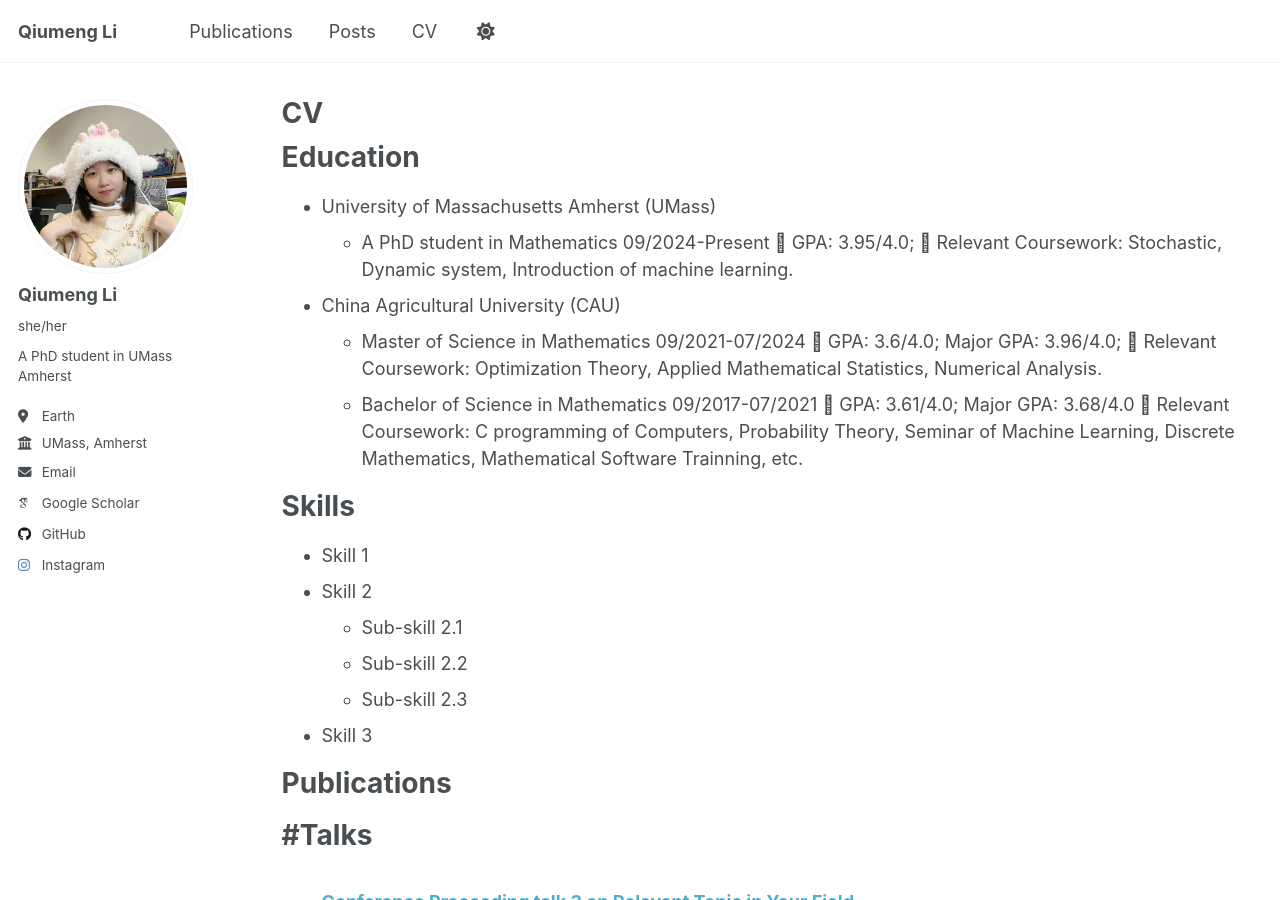
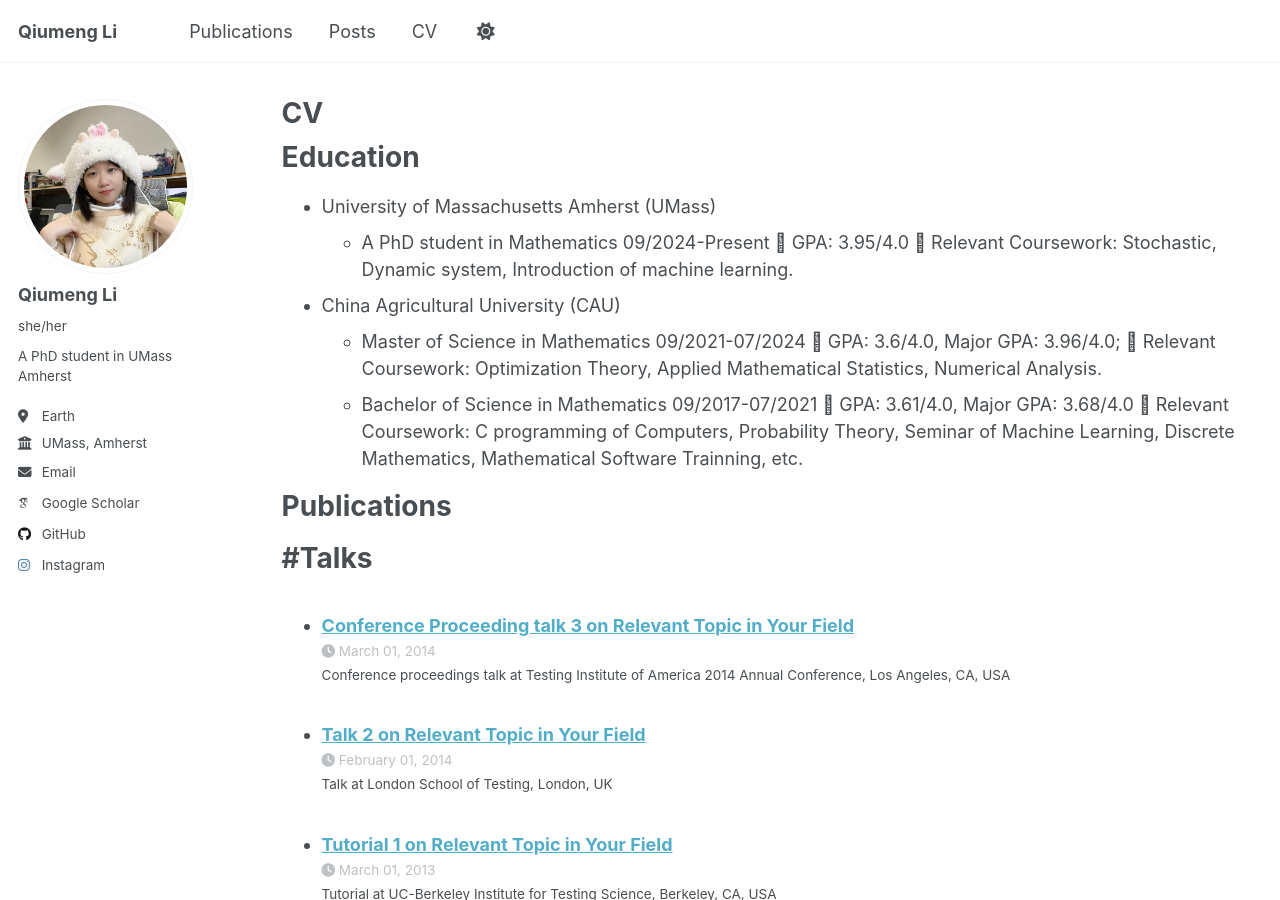
Before and after one commit to qiumengli521/qiumengli521.github.io, a Jekyll site: the page built from _pages/cv.md, in a window 1280 px wide and 900 px high. Built offline with Jekyll 4.4.1, drawn with Linux system fonts in a browser that asks for light colours; some web fonts are replaced; a script that is not in the unit is left out.

Commit message:
Update cv.md

```diff
--- a/_pages/cv.md
+++ b/_pages/cv.md
@@ -13,26 +13,15 @@ Education
 ======
 * University of Massachusetts Amherst (UMass)
   * A PhD student in Mathematics                                                   09/2024-Present
-   GPA: 3.95/4.0;
+   GPA: 3.95/4.0
    Relevant Coursework: Stochastic, Dynamic system, Introduction of machine learning.
 * China Agricultural University (CAU)
   * Master of Science in Mathematics                                                   09/2021-07/2024
-   GPA: 3.6/4.0; Major GPA: 3.96/4.0;
+   GPA: 3.6/4.0, Major GPA: 3.96/4.0;
    Relevant Coursework: Optimization Theory, Applied Mathematical Statistics, Numerical Analysis.
   * Bachelor of Science in Mathematics                                                  09/2017-07/2021
-   GPA: 3.61/4.0; Major GPA: 3.68/4.0
+   GPA: 3.61/4.0, Major GPA: 3.68/4.0
    Relevant Coursework: C programming of Computers, Probability Theory, Seminar of Machine Learning, Discrete Mathematics, Mathematical Software Trainning, etc.
-
-
-
-Skills
-======
-* Skill 1
-* Skill 2
-  * Sub-skill 2.1
-  * Sub-skill 2.2
-  * Sub-skill 2.3
-* Skill 3
 
 Publications
 ======
```
